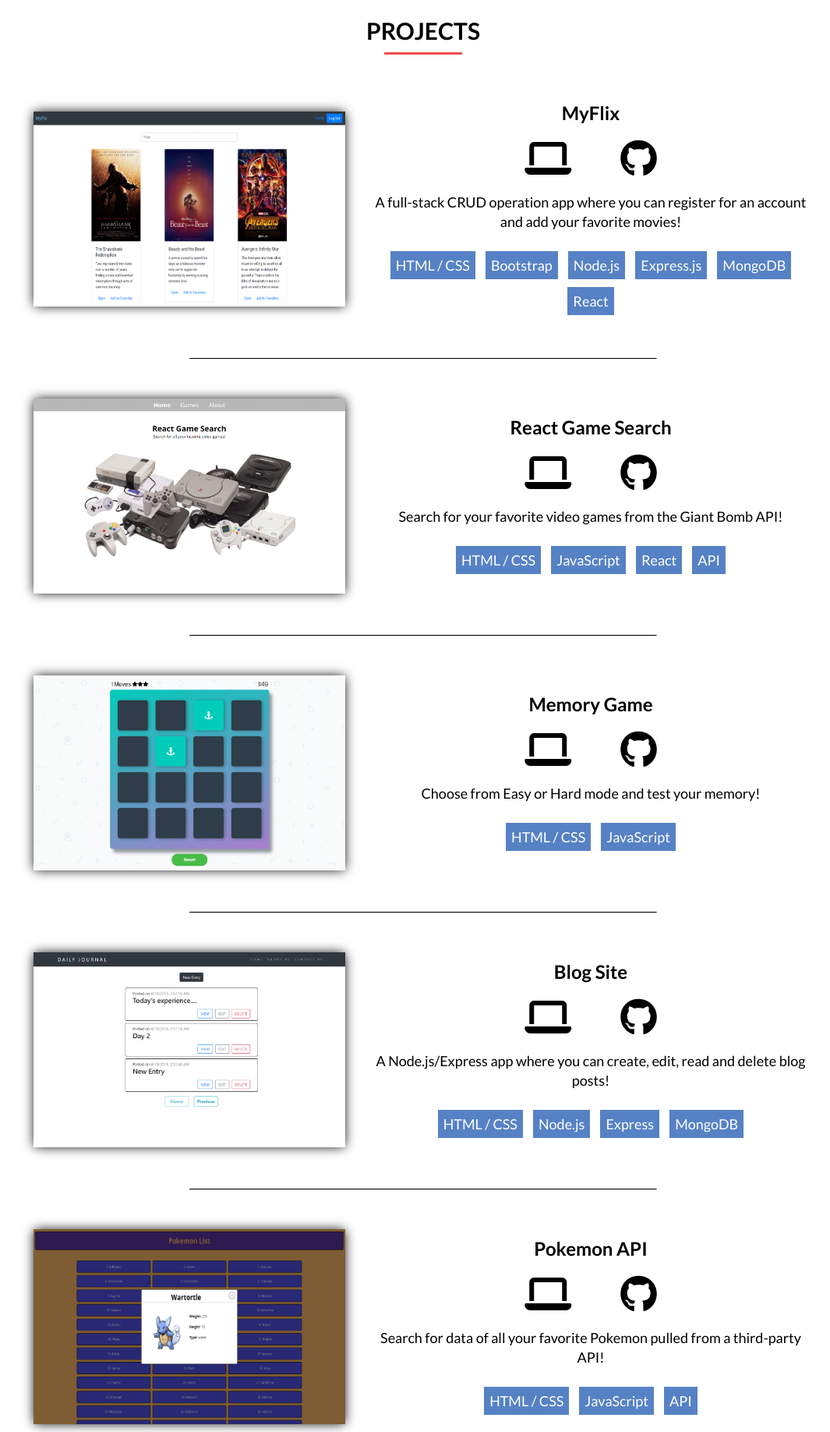
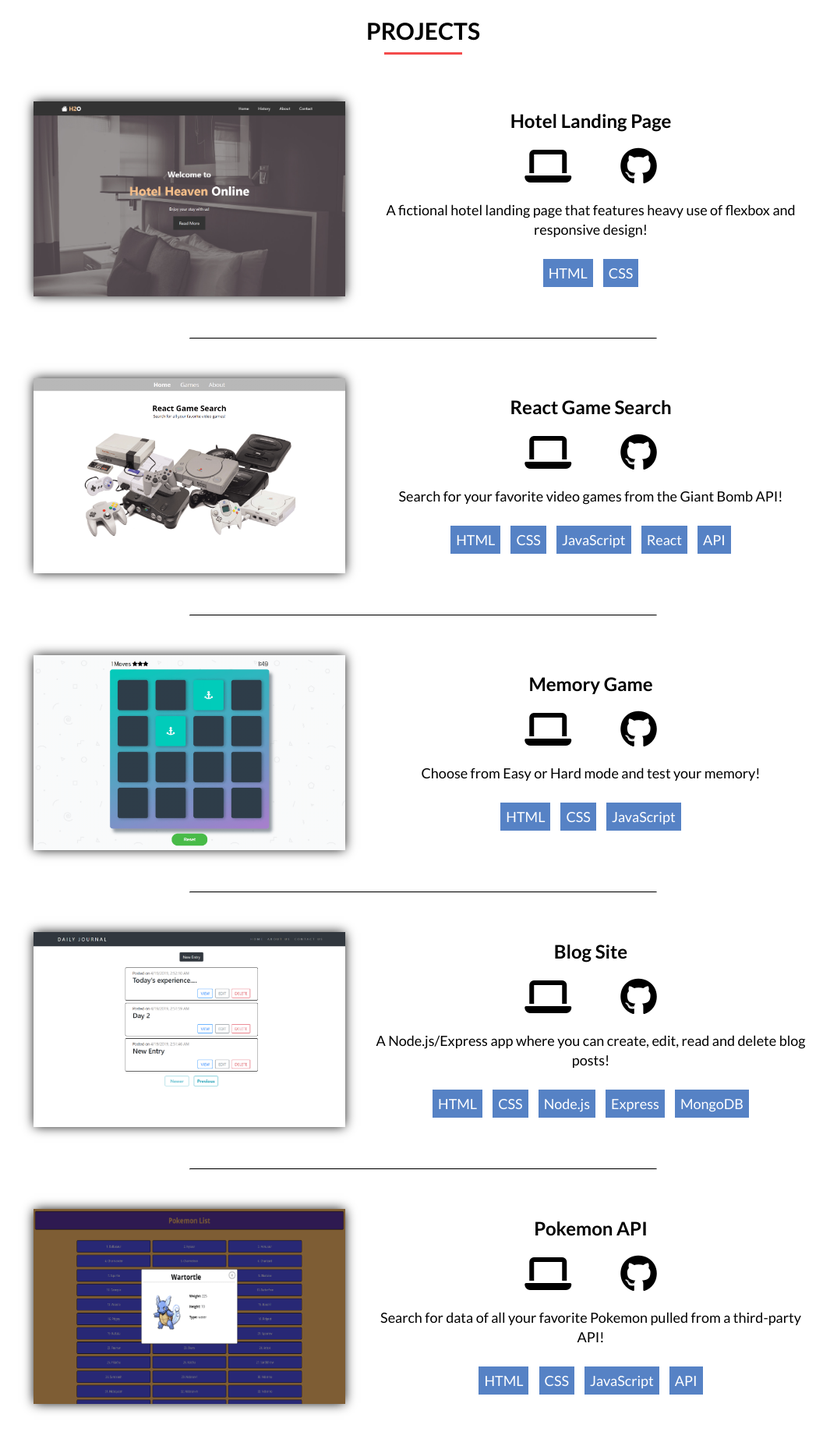
Before and after one commit to envincebal/my_portfolio, a plain HTML site: page index.html in a window 1280 px wide. Shown: the part 2000-3836 px from the top of the page at 78% size, without its empty margins (97-1162 px from the left). Drawn offline with nearby package versions, Linux system fonts and the light colour scheme.

Commit message:
Added hotel landing page.

```diff
--- a/index.html
+++ b/index.html
@@ -85,28 +85,24 @@
 		<div class="project-container">
 			<h2 class="section-title">Projects</h2>			<div class="project-div">
 				<div class="img-div">
-					<a href="https://protected-chamber-62597.herokuapp.com/client/" target="_blank">
-						<img class="project-img" src="images/myflix.png" alt="">
+					<a href="https://envincebal.github.io/hotel-landing-page/" target="_blank">
+						<img class="project-img" src="images/hotel-page.png" alt="">
 					</a>
 				</div>
 				<div class="project-details">
 					<h2 class="project-title">
-						<strong>MyFlix</strong>
+						<strong>Hotel Landing Page</strong>
 					</h2>
-					<a href="https://protected-chamber-62597.herokuapp.com/client/" target="_blank">
+					<a href="https://envincebal.github.io/hotel-landing-page/" target="_blank">
 						<i class="fa fa-laptop fa-3x" aria-hidden="true"></i>
 					</a>
-					<a href="https://github.com/envincebal/myflix" target="_blank">
+					<a href="https://github.com/envincebal/hotel-landing-page" target="_blank">
 						<i class="fa fa-github fa-3x" aria-hidden="true"></i>
 					</a>
-					<p>A full-stack CRUD operation app where you can register for an account and add your favorite movies!</p>
+					<p>A fictional hotel landing page that features heavy use of flexbox and responsive design!</p>
 					<ul class="tech-list">
-						<li>HTML / CSS</li>
-						<li>Bootstrap</li>
-						<li>Node.js</li>
-						<li>Express.js</li>
-						<li>MongoDB</li>
-						<li>React</li>
+						<li>HTML</li>
+						<li>CSS</li>
 					</ul>
 				</div>
 			</div>
@@ -129,7 +125,8 @@
 					</a>
 					<p>Search for your favorite video games from the Giant Bomb API!</p>
 					<ul class="tech-list">
-						<li>HTML / CSS</li>
+						<li>HTML</li>
+						<li>CSS</li>
 						<li>JavaScript</li>
 						<li>React</li>
 						<li>API</li>
@@ -155,7 +152,8 @@
 					</a>
 					<p>Choose from Easy or Hard mode and test your memory!</p>
 					<ul class="tech-list">
-						<li>HTML / CSS</li>
+						<li>HTML</li>
+						<li>CSS</li>
 						<li>JavaScript</li>
 					</ul>
 				</div>
@@ -179,7 +177,8 @@
 					</a>
 					<p>A Node.js/Express app where you can create, edit, read and delete blog posts!</p>
 					<ul class="tech-list">
-						<li>HTML / CSS</li>
+						<li>HTML</li>
+						<li>CSS</li>
 						<li>Node.js</li>
 						<li>Express</li>
 						<li>MongoDB</li>
@@ -205,7 +204,8 @@
 					</a>
 					<p>Search for data of all your favorite Pokemon pulled from a third-party API!</p>
 					<ul class="tech-list">
-						<li>HTML / CSS</li>
+						<li>HTML</li>
+						<li>CSS</li>
 						<li>JavaScript</li>
 						<li>API</li>
 					</ul>
@@ -230,7 +230,8 @@
 					</a>
 					<p>Built using React. Search for thousands of your favorite recipes!</p>
 					<ul class="tech-list">
-						<li>HTML / CSS</li>
+						<li>HTML</li>
+						<li>CSS</li>
 						<li>JavaScript</li>
 						<li>React</li>
 						<li>Sass</li>
@@ -257,7 +258,8 @@
 					</a>
 					<p>Increase your productivity and stay on task with this pomodoro clock!</p>
 					<ul class="tech-list">
-						<li>HTML / CSS</li>
+						<li>HTML</li>
+						<li>CSS</li>
 						<li>JavaScript</li>
 					</ul>
 				</div>
```
Also changed, not shown: images/hotel-page.png (added).
